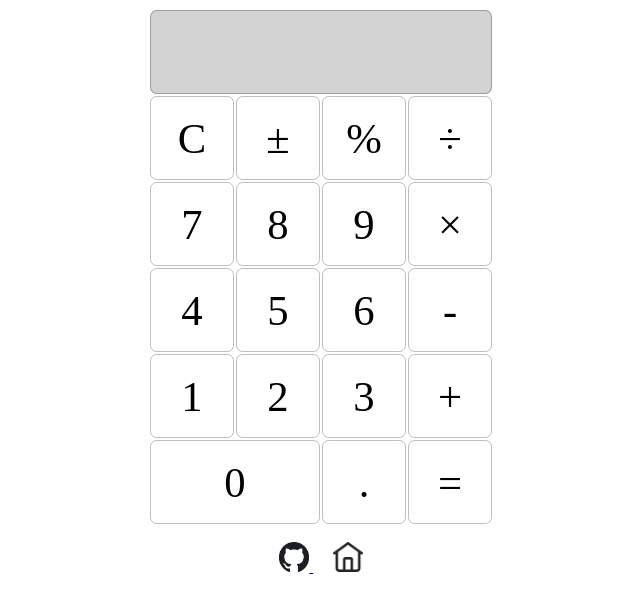
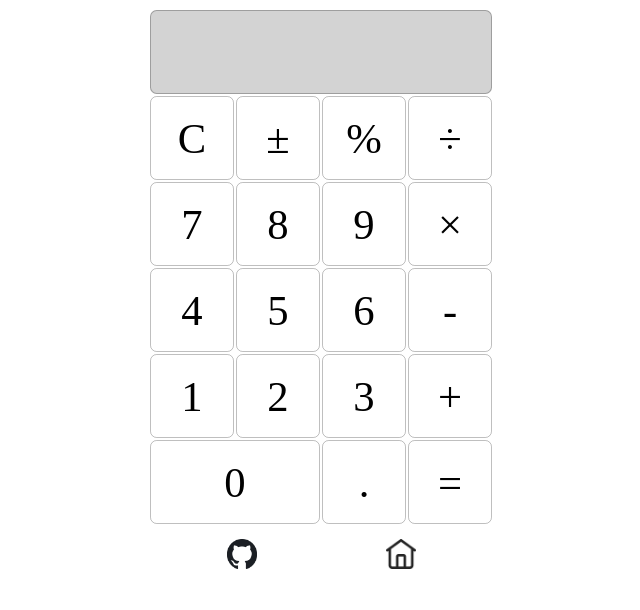
Before and after one commit to hnthap/js-calculator, a plain HTML site: page index.html in a window 1280 px wide. Shown: the whole page, without its empty margins (319-959 px from the left). Drawn offline with nearby package versions, Linux system fonts and the light colour scheme.

Commit message:
update icons layout

```diff
--- a/index.html
+++ b/index.html
@@ -47,15 +47,24 @@
         </tbody>
     </table>
 
-    <p class="footer">
-        <a href="https://github.com/hnthap/">
-            <img height="30px" src="./github.png" alt="hnthap (GitHub)">
-        </a>
-        &nbsp;&nbsp;&nbsp;&nbsp;
-        <a href="https://hnthap.github.io/">
-            <img height="30px" src="./home.png" alt="hnthap's Home Page">
-        </a>
-    </p>
+    <footer>
+        <table id="icons">
+            <tbody>
+                <tr>
+                    <td>
+                        <a href="https://github.com/hnthap/js-calculator">
+                            <img height="30px" src="./github.png" alt="hnthap (GitHub)">
+                        </a>
+                    </td>
+                    <td>
+                        <a href="https://hnthap.github.io/">
+                            <img height="30px" src="./home.png" alt="hnthap's Home Page">
+                        </a>
+                    </td>
+                </tr>
+            </tbody>
+        </table>
+    </footer>
 
     <script src="https://ajax.googleapis.com/ajax/libs/jquery/3.7.1/jquery.min.js"></script>
     <script lang="jquery" src="./main.js"></script>
--- a/style.css
+++ b/style.css
@@ -31,6 +31,17 @@ table#calculator>thead>tr>td {
     border-radius: 5pt;
 }
 
-p.footer {
+table#icons {
+    padding-top: 10px;
+    margin-left: auto;
+    margin-right: auto;
+    width: 320px;
+}
+
+table#icons>tbody>tr>td {
     text-align: center;
 }
+
+table#icons>tbody>tr>td>a>img {
+    height: 30px;
+}
```
